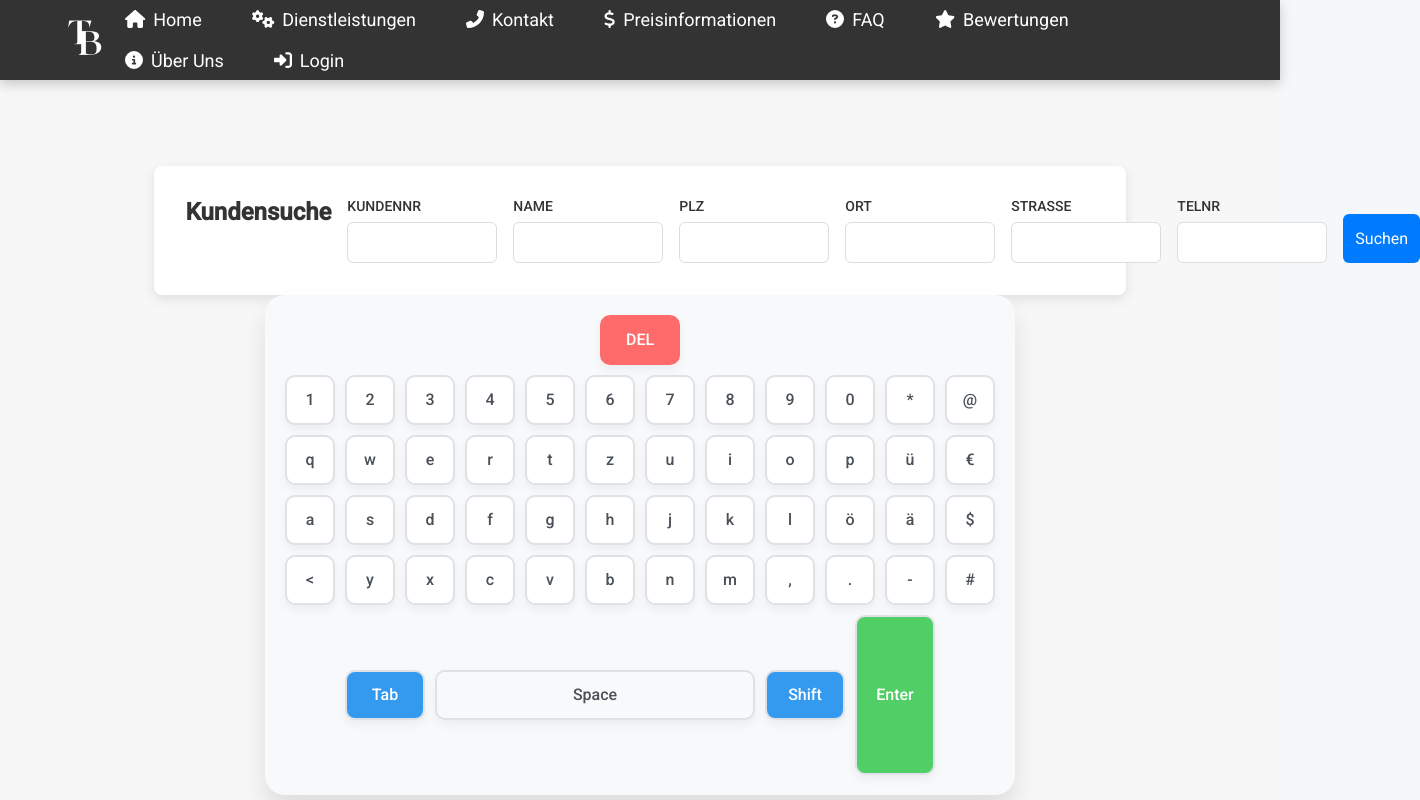
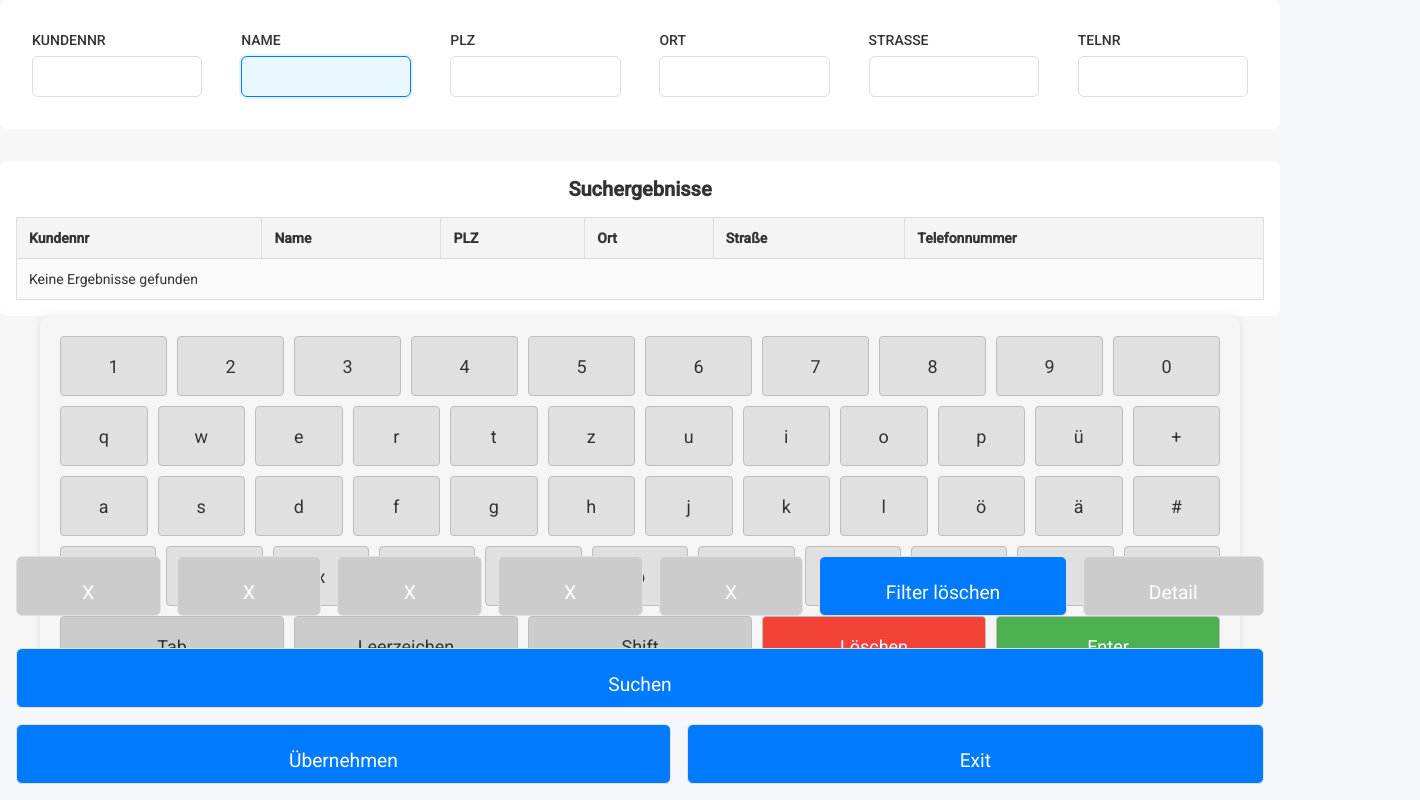
Before and after one commit to tbs-dienste/webfrostend, a React (Create React App) app: page /kundensuche in a window 1280 px wide. Shown: the top 800 px of the page, 1420 px wide, since content can reach past the window. Built offline with nearby package versions, Linux system fonts and the light colour scheme; what @react-pdf/renderer would draw is missing.

Commit message:
ljsfjsfj

```diff
--- a/src/App.js
+++ b/src/App.js
@@ -182,7 +182,7 @@ const App = () => {
           <Route path="/add-points" element={<AddPoints />} />
           <Route path="/createKundenkarte" element={<CreateCustomerCard />} />
           <Route path="/printKundenkarte" element={<KundenkarteDruck />} />
-          <Route path="/kundensuche" element={<KundenSuche />} />
+          <Route path="/kundensuche" element={<KundenSuche onKassenModusChange={toggleKassenModus}/>} />
 
 
           <Route
--- a/src/components/Administrativ/KundenSuche.jsx
+++ b/src/components/Administrativ/KundenSuche.jsx
@@ -1,9 +1,9 @@
-import React, { useState } from 'react';
+import React, { useState, useEffect } from 'react';
 import Keyboard from '../Kasse/Keyboard'; // Importiere hier deine Tastatur-Komponente!
 import './KundenSuche.scss'; // Optional für dein Styling
 
-const KundenSuche = () => {
-  const [activeField, setActiveField] = useState(null); // Speichert das aktuell aktive Eingabefeld
+const KundenSuche = ({ onKassenModusChange }) => {
+  const [activeField, setActiveField] = useState('name'); // Standardmäßig ist 'name' aktiv
   const [formData, setFormData] = useState({
     kundennr: '',
     name: '',
@@ -12,6 +12,20 @@ const KundenSuche = () => {
     strasse: '',
     telnr: '',
   });
+  const [searchResults, setSearchResults] = useState([]); // Hier werden die Suchergebnisse gespeichert
+
+  // Kassenmodus aktivieren
+  useEffect(() => {
+    onKassenModusChange(true);
+    return () => {
+      onKassenModusChange(false); // Kassenmodus zurücksetzen
+    };
+  }, [onKassenModusChange]);
+
+  // Fokus auf das 'name' Feld setzen, wenn die Komponente geladen wird
+  useEffect(() => {
+    document.getElementById('name').focus();
+  }, []);
 
   const handleKeyPress = (key) => {
     if (!activeField) return;
@@ -36,103 +50,101 @@ const KundenSuche = () => {
     });
   };
 
+  const handleSearch = () => {
+    // Hier kannst du die Logik für die Suche implementieren.
+    // Beispielhafte Daten für die Suche
+    const allResults = [
+      { kundennr: '1234', name: 'Max Mustermann', plz: '12345', ort: 'Musterstadt', strasse: 'Musterstraße 1', telnr: '0123456789' },
+      { kundennr: '5678', name: 'Erika Mustermann', plz: '67890', ort: 'Beispielstadt', strasse: 'Beispielstraße 2', telnr: '0987654321' },
+    ];
+
+    // Filtert basierend auf Name und PLZ
+    const filteredResults = allResults.filter((result) => {
+      const nameMatches = result.name.toLowerCase().includes(formData.name.toLowerCase());
+      const plzMatches = result.plz.includes(formData.plz);
+      return (nameMatches && plzMatches); // Beide Kriterien müssen zutreffen
+    });
+
+    setSearchResults(filteredResults); // Zeigt die gefilterten Ergebnisse an
+  };
+
   return (
     <div className="kundensuche-container">
       <div className="kundensuche-form">
-        <h2>Kundensuche</h2>
-
+        {['kundennr', 'name', 'plz', 'ort', 'strasse', 'telnr'].map((field) => (
           <div
-          className={`input-field ${activeField === 'kundennr' ? 'active' : ''}`}
-          onClick={() => setActiveField('kundennr')} // Aktiviert das Eingabefeld
+            key={field}
+            className={`input-field ${activeField === field ? 'active' : ''}`}
+            onClick={() => setActiveField(field)} // Aktiviert das Eingabefeld
           >
-          <label>KUNDENNR</label>
+            <label>{field.toUpperCase()}</label>
             <input
+              id={field} // Setzt das ID-Attribut für jedes Eingabefeld
               type="text"
-            name="kundennr"
-            value={formData.kundennr}
-            onChange={(e) => setFormData({ ...formData, kundennr: e.target.value })}
-            readOnly
+              name={field}
+              value={formData[field]}
+              onChange={(e) => setFormData({ ...formData, [field]: e.target.value })}
+              readOnly={true} // Alle Felder sind readonly
+              autoFocus={field === 'name'} // Setzt den Fokus auf das 'name' Feld
             />
           </div>
-
-        <div
-          className={`input-field ${activeField === 'name' ? 'active' : ''}`}
-          onClick={() => setActiveField('name')}
-        >
-          <label>NAME</label>
-          <input
-            type="text"
-            name="name"
-            value={formData.name}
-            onChange={(e) => setFormData({ ...formData, name: e.target.value })}
-            readOnly
-          />
+        ))}
       </div>
 
-        <div
-          className={`input-field ${activeField === 'plz' ? 'active' : ''}`}
-          onClick={() => setActiveField('plz')}
-        >
-          <label>PLZ</label>
-          <input
-            type="text"
-            name="plz"
-            value={formData.plz}
-            onChange={(e) => setFormData({ ...formData, plz: e.target.value })}
-            readOnly
-          />
-        </div>
-
-        <div
-          className={`input-field ${activeField === 'ort' ? 'active' : ''}`}
-          onClick={() => setActiveField('ort')}
-        >
-          <label>ORT</label>
-          <input
-            type="text"
-            name="ort"
-            value={formData.ort}
-            onChange={(e) => setFormData({ ...formData, ort: e.target.value })}
-            readOnly
-          />
-        </div>
-
-        <div
-          className={`input-field ${activeField === 'strasse' ? 'active' : ''}`}
-          onClick={() => setActiveField('strasse')}
-        >
-          <label>STRASSE</label>
-          <input
-            type="text"
-            name="strasse"
-            value={formData.strasse}
-            onChange={(e) => setFormData({ ...formData, strasse: e.target.value })}
-            readOnly
-          />
-        </div>
-
-        <div
-          className={`input-field ${activeField === 'telnr' ? 'active' : ''}`}
-          onClick={() => setActiveField('telnr')}
-        >
-          <label>TELNR</label>
-          <input
-            type="text"
-            name="telnr"
-            value={formData.telnr}
-            onChange={(e) => setFormData({ ...formData, telnr: e.target.value })}
-            readOnly
-          />
-        </div>
-
+      <div className="bottom-buttons">
+        <button disabled>X</button>
+        <button disabled>X</button>
+        <button disabled>X</button>
+        <button disabled>X</button>
+        <button disabled>X</button>
+        <button onClick={() => setFormData({ kundennr: '', name: '', plz: '', ort: '', strasse: '', telnr: '' })}>
+          Filter löschen
+        </button>
+        <button disabled>Detail</button>
         <button
           className="suche-button"
-          onClick={() => console.log('Suchen mit:', formData)}
+          onClick={handleSearch} // Trigger the search
         >
           Suchen
         </button>
+        <button>Übernehmen</button>
+        <button>Exit</button>
       </div>
 
+      {/* Ergebnistabelle */}
+      <div className="result-table">
+        <h3>Suchergebnisse</h3>
+        <table>
+          <thead>
+            <tr>
+              <th>Kundennr</th>
+              <th>Name</th>
+              <th>PLZ</th>
+              <th>Ort</th>
+              <th>Straße</th>
+              <th>Telefonnummer</th>
+            </tr>
+          </thead>
+          <tbody>
+            {searchResults.length > 0 ? (
+              searchResults.map((result, index) => (
+                <tr key={index}>
+                  <td>{result.kundennr}</td>
+                  <td>{result.name}</td>
+                  <td>{result.plz}</td>
+                  <td>{result.ort}</td>
+                  <td>{result.strasse}</td>
+                  <td>{result.telnr}</td>
+                </tr>
+              ))
+            ) : (
+              <tr>
+                <td colSpan="6">Keine Ergebnisse gefunden</td>
+              </tr>
+            )}
+          </tbody>
+        </table>
+      </div>
       <Keyboard onKeyPress={handleKeyPress} /> {/* Tastatur-Komponente */}
     </div>
   );
--- a/src/components/Administrativ/KundenSuche.scss
+++ b/src/components/Administrativ/KundenSuche.scss
@@ -3,17 +3,14 @@
     flex-direction: column;
     align-items: center;
     justify-content: center;
-    padding: 2rem;
     background-color: #f7f7f7;
-    min-height: 100vh;
   }
 
   .kundensuche-form {
     background-color: #fff;
     border-radius: 8px;
-    box-shadow: 0 4px 12px rgba(0, 0, 0, 0.1);
     padding: 2rem;
-    width: 80%;
+    width: 100%;
     display: flex;
     justify-content: space-between;  /* Horizontal Layout */
     gap: 1rem;
@@ -89,3 +86,81 @@
       width: 100%;
     }
   }
+
+  .bottom-buttons {
+    position: absolute; /* Positioniere die Buttons am unteren Rand */
+    bottom: 0; /* Setze sie am unteren Rand des Containers */
+    display: flex;
+    justify-content: space-between; /* Verteile die Buttons gleichmäßig */
+    align-items: stretch; /* Sorgt dafür, dass die Buttons die gleiche Höhe haben */
+    gap: 1rem; /* Füge Abstand zwischen den Buttons hinzu */
+    flex-wrap: wrap; /* Wenn der Platz nicht ausreicht, können die Buttons umbrochen werden */
+    padding: 1rem;
+    width: 100%;
+
+    button {
+      flex-grow: 1; /* Damit die Buttons den verfügbaren Platz gleichmäßig einnehmen */
+      padding: 1.5rem; /* Erhöht das Padding für breitere und höhere Buttons */
+      font-size: 1.2rem; /* Erhöht die Schriftgröße für mehr Textfluss */
+      border-radius: 6px;
+      border: 1px solid #dfe3e8;
+      background-color: #007bff;
+      color: white;
+      cursor: pointer;
+      transition: background-color 0.3s ease;
+      height: 60px; /* Setzt eine feste Höhe für die Buttons */
+
+      &:disabled {
+        background-color: #ccc;
+        cursor: not-allowed;
+      }
+
+      &:not(:disabled):hover {
+        background-color: #0056b3;
+      }
+    }
+  }
+
+  .result-table {
+    margin-top: 2rem;
+    width: 100%;
+    background-color: #fff;
+    border-radius: 8px;
+    padding: 1rem;
+
+    h3 {
+      font-size: 20px;
+      font-weight: 600;
+      margin-bottom: 1rem;
+      text-align: center;
+    }
+
+    table {
+      width: 100%;
+      border-collapse: collapse;
+      text-align: left;
+
+      th, td {
+        padding: 12px;
+        border: 1px solid #ddd;
+        font-size: 14px;
+      }
+
+      th {
+        background-color: #f4f4f4;
+        font-weight: bold;
+      }
+
+      td {
+        background-color: #fafafa;
+      }
+
+      tr:nth-child(even) {
+        background-color: #f9f9f9;
+      }
+
+      tr:hover {
+        background-color: #f1f1f1;
+      }
+    }
+  }
--- a/src/components/Kasse/Keyboard.jsx
+++ b/src/components/Kasse/Keyboard.jsx
@@ -1,5 +1,5 @@
 import React, { useState } from 'react';
-import './Keyboard.scss'; // Vergiss das nicht!
+import './Keyboard.scss';
 
 const Keyboard = ({ onKeyPress }) => {
   const [shift, setShift] = useState(false);
@@ -9,48 +9,45 @@ const Keyboard = ({ onKeyPress }) => {
     if (key === 'TAB') return onKeyPress('\t');
     if (key === 'DELETE') return onKeyPress('DELETE');
     if (key === 'ENTER') return onKeyPress('ENTER');
-    if (key === 'SPACE') return onKeyPress('SPACE');
+    if (key === 'SPACE') return onKeyPress(' ');
 
     const char = shift && key.length === 1 ? key.toUpperCase() : key;
     onKeyPress(char);
   };
 
   const keys = [
-    ['1', '2', '3', '4', '5', '6', '7', '8', '9', '0', '*', '@'],
-    ['q', 'w', 'e', 'r', 't', 'z', 'u', 'i', 'o', 'p', 'ü', '€'],
-    ['a', 's', 'd', 'f', 'g', 'h', 'j', 'k', 'l', 'ö', 'ä', '$'],
-    ['<', 'y', 'x', 'c', 'v', 'b', 'n', 'm', ',', '.', '-', '#'],
+    ['1', '2', '3', '4', '5', '6', '7', '8', '9', '0'],
+    ['q', 'w', 'e', 'r', 't', 'z', 'u', 'i', 'o', 'p', 'ü', '+'],
+    ['a', 's', 'd', 'f', 'g', 'h', 'j', 'k', 'l', 'ö', 'ä', '#'],
+    ['<', 'y', 'x', 'c', 'v', 'b', 'n', 'm', ',', '.', '-'],
   ];
 
   return (
     <div className="keyboard-container">
-      <div className="keyboard-row top">
-        <button onClick={() => handleKeyPress('DELETE')} className="key delete">DEL</button>
-      </div>
-
-      <div className="keyboard-keys">
+      <div className="keyboard-rows">
         {keys.map((row, index) => (
           <div className="keyboard-row" key={index}>
             {row.map((key) => (
-              <button key={key} onClick={() => handleKeyPress(key)} className="key">
+              <button key={key} className="keyboard-key" onClick={() => handleKeyPress(key)}>
                 {shift && key.length === 1 ? key.toUpperCase() : key}
               </button>
             ))}
           </div>
         ))}
-
-        <div className="keyboard-row bottom">
-          <button onClick={() => handleKeyPress('TAB')} className="key tab">Tab</button>
-          <button onClick={() => handleKeyPress('SPACE')} className="key space">Space</button>
+        <div className="keyboard-row">
+          <button className="keyboard-key action" onClick={() => handleKeyPress('TAB')}>Tab</button>
+          <button className="keyboard-key action" onClick={() => handleKeyPress('SPACE')}>Leerzeichen</button>
           <button
+            className={`keyboard-key action ${shift ? 'active' : ''}`}
             onClick={() => handleKeyPress('SHIFT')}
-            className={`key shift ${shift ? 'active' : ''}`}
           >
             Shift
           </button>
-          <button onClick={() => handleKeyPress('ENTER')} className="key enter">Enter</button>
+          <button className="keyboard-key action delete" onClick={() => handleKeyPress('DELETE')}>Löschen</button>
+          <button className="keyboard-key action enter" onClick={() => handleKeyPress('ENTER')}>Enter</button>
         </div>
       </div>
+
     </div>
   );
 };
--- a/src/components/Kasse/Keyboard.scss
+++ b/src/components/Kasse/Keyboard.scss
@@ -1,30 +1,18 @@
 .keyboard-container {
   display: flex;
   flex-direction: column;
-    align-items: center;
-    background: #f8f9fa;
+  justify-content: space-between;
+  background-color: #f5f5f5;
   padding: 20px;
-    border-radius: 20px;
-    box-shadow: 0 15px 25px rgba(0, 0, 0, 0.1);
-    width: fit-content;
+  width: 100%;
+  max-width: 1200px;
   margin: 0 auto;
-    font-family: 'Roboto', sans-serif;
-    user-select: none;
+  border-radius: 8px;
+  box-shadow: 0 0 10px rgba(0, 0, 0, 0.1);
+  font-family: Arial, sans-serif;
 }
 
-  .keyboard-display {
-    width: 100%;
-    padding: 10px 15px;
-    border-radius: 10px;
-    border: 1px solid #ced4da;
-    font-size: 16px;
-    margin-bottom: 20px;
-    resize: none;
-    background-color: #ffffff;
-    box-shadow: inset 0 2px 5px rgba(0, 0, 0, 0.05);
-  }
-
-  .keyboard-keys {
+.keyboard-rows {
   display: flex;
   flex-direction: column;
   gap: 10px;
@@ -34,86 +22,70 @@
   display: flex;
   justify-content: center;
   gap: 10px;
-
-    &.top {
-      margin-bottom: 10px;
 }
 
-    &.bottom {
-      align-items: center;
-    }
+.keyboard-key {
+  flex: 1;
+  min-width: 60px;
+  height: 60px;
+  background-color: #e0e0e0;
+  border: 1px solid #bdbdbd;
+  border-radius: 4px;
+  font-size: 18px;
+  color: #333;
+  cursor: pointer;
+  transition: background-color 0.2s, box-shadow 0.2s;
+
+  &:hover {
+    background-color: #d5d5d5;
   }
 
-  .key {
-    background: #ffffff;
-    border: 2px solid #dee2e6;
-    border-radius: 10px;
-    padding: 10px 15px;
-    min-width: 50px;
-    min-height: 50px;
-    font-size: 16px;
-    font-weight: 500;
-    color: #495057;
-    cursor: pointer;
-    box-shadow: 0 5px 10px rgba(0, 0, 0, 0.05);
-    transition: all 0.2s ease;
-
-    &:hover {
-      background: #f1f3f5;
-      transform: translateY(-2px);
-      box-shadow: 0 8px 15px rgba(0, 0, 0, 0.1);
+  &.action {
+    min-width: 100px;
+    background-color: #cccccc;
   }
 
-    &:active {
-      background: #e9ecef;
-      transform: translateY(0);
-      box-shadow: inset 0 3px 5px rgba(0, 0, 0, 0.05);
+  &.active {
+    background-color: #999;
   }
 
   &.delete {
-      background: #ff6b6b;
+    background-color: #f44336;
     color: #fff;
-      border-color: #ff6b6b;
-      min-width: 80px;
 
     &:hover {
-        background: #fa5252;
-      }
-    }
-
-    &.tab,
-    &.shift {
-      background: #339af0;
-      color: #fff;
-      min-width: 80px;
-
-      &:hover {
-        background: #1c7ed6;
-      }
-
-      &.active {
-        background: #1864ab;
+      background-color: #d32f2f;
     }
   }
 
   &.enter {
-      background: #51cf66;
+    background-color: #4caf50;
     color: #fff;
-      min-width: 80px;
-      height: 160px; // 3 Reihen hoch (je nach Zeilenhöhe kannst du hier justieren)
 
     &:hover {
-        background: #40c057;
+      background-color: #388e3c;
+    }
   }
 }
 
-    &.space {
-      min-width: 320px; // 7.5 Buttons (7.5 * 40px + Abstand)
-      background: #f8f9fa;
-      border: 2px solid #dee2e6;
+.keyboard-bottom-row {
+  display: flex;
+  justify-content: center;
+  gap: 10px;
+  margin-top: 20px;
+}
+
+.keyboard-bottom-button {
+  background-color: #e0e0e0;
+  border: 1px solid #bdbdbd;
+  border-radius: 4px;
+  padding: 15px 25px;
+  font-size: 16px;
+  color: #333;
+  cursor: pointer;
+  transition: background-color 0.2s;
 
   &:hover {
-        background: #e9ecef;
+    background-color: #d5d5d5;
   }
 }
-  }
```
Lines whose indentation alone changed are shown as unchanged.
